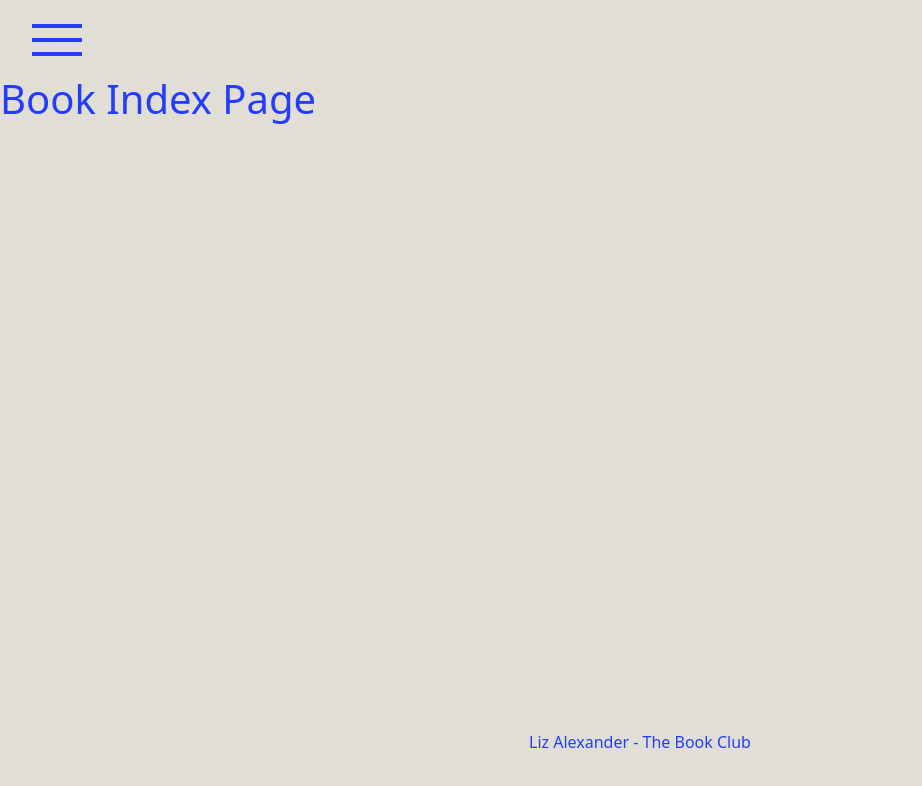
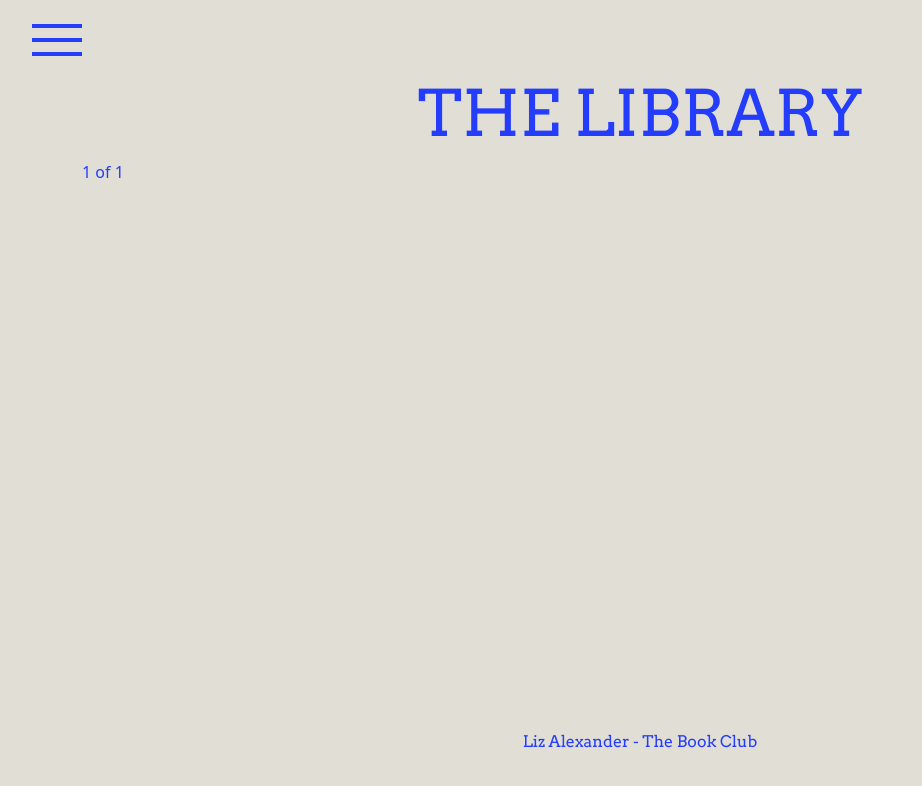
Before and after one commit to lizalex7/the_book_club, a React (Vite) app in the folder client/: page /books in a window 1280 px wide. Shown: the top 786 px of the page, without its empty margins (0-922 px from the left). Built offline with nearby package versions, Linux system fonts and the light colour scheme.

Commit message:
started formatting recipe index and added global font

```diff
--- a/client/src/components/BookIndex.jsx
+++ b/client/src/components/BookIndex.jsx
@@ -1,7 +1,21 @@
+import { useLoaderData } from "react-router-dom"
+
+import Container from 'react-bootstrap/Container'
+import Row from 'react-bootstrap/Row'
+import Col from 'react-bootstrap/Col'
+
 
 export default function BookIndex() {
-
+  const book = useLoaderData()
+  console.log(book)
   return (
-      <h1>Book Index Page</h1>
+    <main>
+      <h1 className="library">THE LIBRARY</h1>
+      <Container>
+        <Row>
+          <Col>1 of 1</Col>
+        </Row>
+      </Container>
+    </main>
   )
 }
--- a/client/src/components/Nav.jsx
+++ b/client/src/components/Nav.jsx
@@ -38,7 +38,7 @@ export default function Nav() {
       <Modal show={show} fullscreen={true} onHide={() => setShow(false)}>
         <Modal.Header closeButton>
           <nav onClick={() => setShow(false)} className='link-container'>
-            <Link to="/books">Books</Link>
+            <Link to="/books">BOOKS</Link>
             {/* <Link to="/books">All Books</Link> */}
             { activeUser() ?
               <>
@@ -46,8 +46,8 @@ export default function Nav() {
               </>
               :
               <>
-                <Link to="/login">Login</Link>
-                <Link to="/register">Register</Link>
+                <Link to="/login">LOGIN</Link>
+                <Link to="/register">REGISTER</Link>
               </>
             }
           </nav>
--- a/client/src/styles/components/Nav.scss
+++ b/client/src/styles/components/Nav.scss
@@ -17,6 +17,9 @@
   flex-grow: 1;
   background: #D9FE00;
   color: #243CFC;
+  font-family: "Arvo";
+  font-weight: 400;
+  font-style: normal;
   button {
     position: absolute;
     top: 2rem;
--- a/client/src/styles/components/books.scss
+++ b/client/src/styles/components/books.scss
@@ -0,0 +1,7 @@
+.library {
+  display: flex;
+  justify-content: center;
+  align-items: center;
+  font-family: 'arvo';
+  font-size: 4em;
+}
--- a/client/src/styles/components/footer.scss
+++ b/client/src/styles/components/footer.scss
@@ -7,4 +7,5 @@
   text-align: center;
   color: #243CFC;
   background-color: #E0DED5;
+  font-family: 'arvo';
 }
--- a/client/src/styles/global/base.scss
+++ b/client/src/styles/global/base.scss
@@ -1,6 +1,9 @@
 body {
   flex-grow: 1;
   margin: 0px;
+  font-family: "Arvo";
+  font-weight: 400;
+  font-style: normal;
 }
 
 #root {
@@ -14,12 +17,6 @@ main {
   flex-grow: 1;
   background-color: #E0DED5;
   color: #243CFC;
-}
-
-.arvo-regular {
-  font-family: "Arvo", serif;
-  font-weight: 400;
-  font-style: normal;
 }
 
 .arvo-regular-italic {
--- a/client/src/styles/global/forms.scss
+++ b/client/src/styles/global/forms.scss
@@ -4,6 +4,7 @@
   border: none;
   color: #243CFC;
   width: 300px;
+  font-family: 'arvo';
 }
 
 .danger{
@@ -21,6 +22,7 @@
   font-size: 1em;
   color: #D9FE00;
   border: none;
+  font-family: 'arvo';
 }
 
 .register, .login {
--- a/client/src/styles/main.scss
+++ b/client/src/styles/main.scss
@@ -4,3 +4,4 @@
 
 @import 'components/footer.scss';
 @import 'components/Nav.scss';
+@import 'components/books.scss';
```
